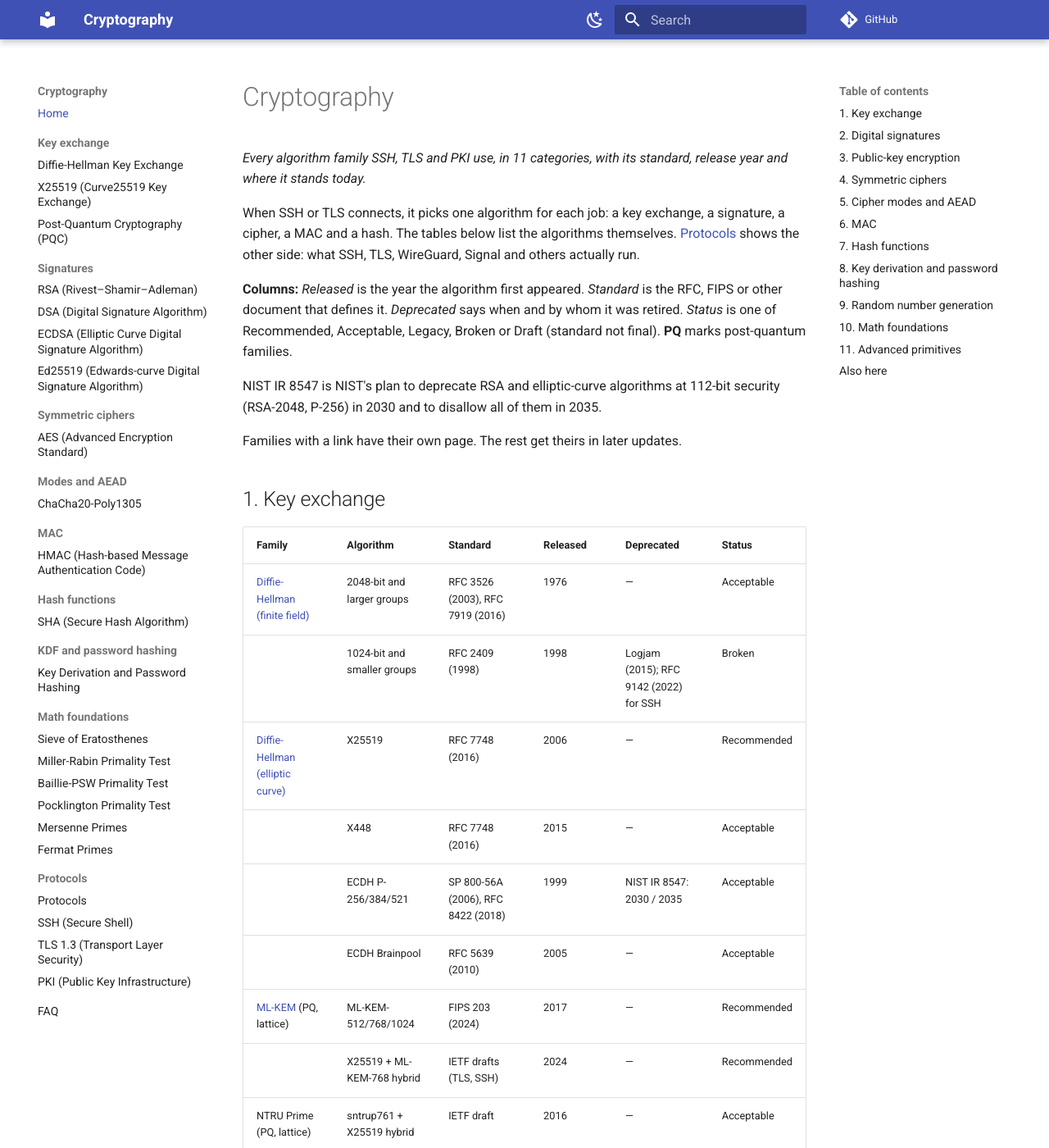
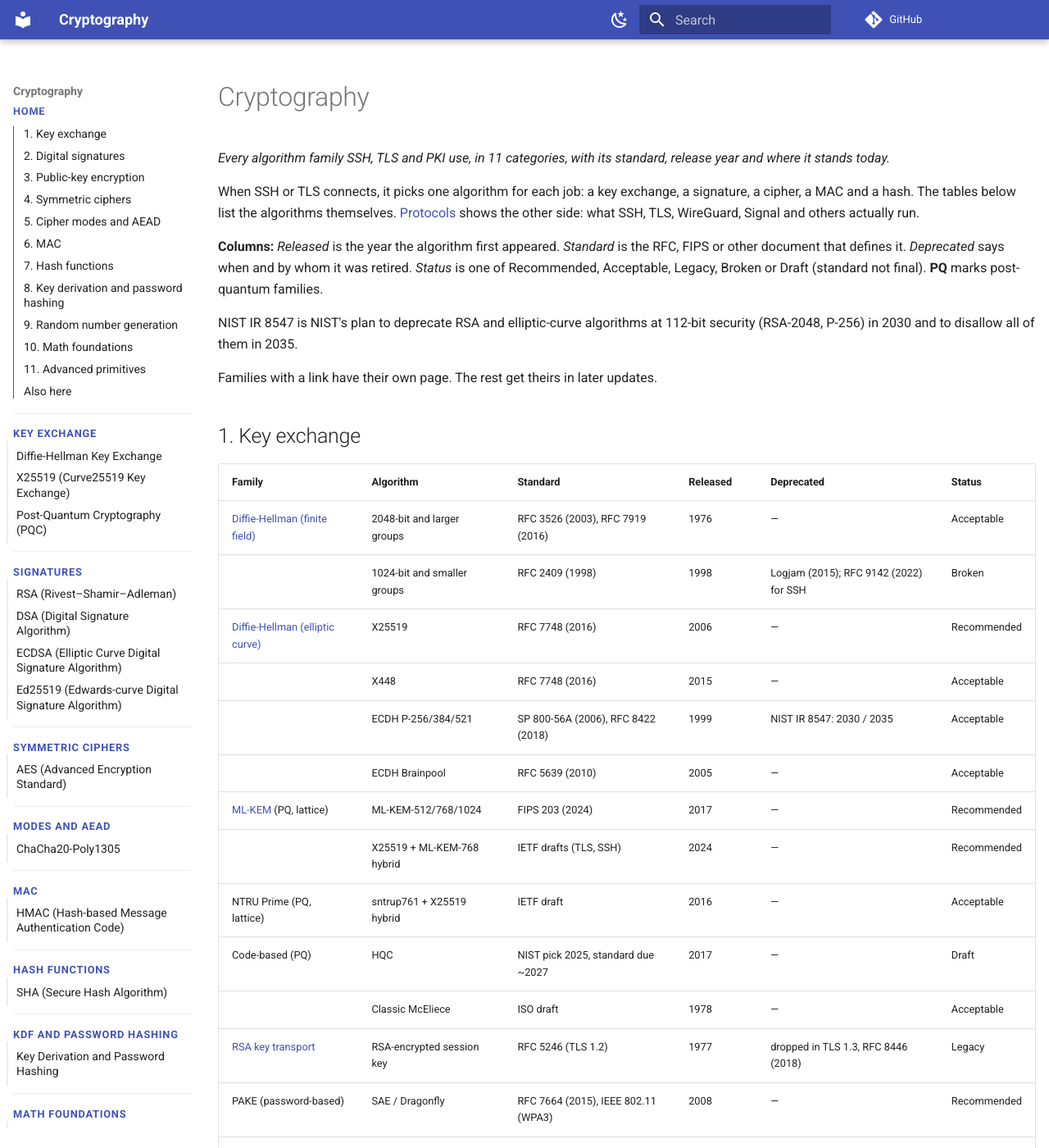
Before and after one commit to TTMathCS/cryptography, an MkDocs documentation site: the page built from docs/index.md, in a window 1280 px wide and 1400 px high. Shown: the whole window at 82% size. Built offline with MkDocs 1.6.1 and Material for MkDocs 9.7.7, drawn with Linux system fonts in a browser that asks for light colours; comment, search, counter and statistics services are not loaded.

Commit message:
Wider layout: page contents move into the left panel, categories styled as headings

```diff
--- /dev/null
+++ b/docs/stylesheets/extra.css
@@ -0,0 +1,27 @@
+/* wider page; the right-hand contents panel lives in the left one (toc.integrate) */
+.md-grid {
+  max-width: 80rem;
+}
+
+/* left panel: the 11 categories read as headings, the pages under them as items */
+@media screen and (min-width: 76.25em) {
+  .md-nav--primary > .md-nav__list > .md-nav__item--section {
+    margin-top: 1em;
+    padding-top: .6em;
+    border-top: 1px solid var(--md-default-fg-color--lightest);
+  }
+
+  .md-nav--primary > .md-nav__list > .md-nav__item > .md-nav__link {
+    color: var(--md-typeset-a-color);
+    font-weight: 700;
+    font-size: .64rem;
+    letter-spacing: .06em;
+    text-transform: uppercase;
+  }
+
+  .md-nav--primary > .md-nav__list > .md-nav__item--section > .md-nav > .md-nav__list {
+    margin-left: .2rem;
+    padding-left: .5rem;
+    border-left: 2px solid var(--md-default-fg-color--lightest);
+  }
+}
--- a/mkdocs.yml
+++ b/mkdocs.yml
@@ -9,6 +9,7 @@ theme:
   features:
     - navigation.sections
     - navigation.top
+    - toc.integrate
     - search.highlight
     - content.code.copy
   palette:
@@ -22,6 +23,9 @@ theme:
       toggle:
         icon: material/weather-sunny
         name: Light mode
+
+extra_css:
+  - stylesheets/extra.css
 
 markdown_extensions:
   - toc:
```
